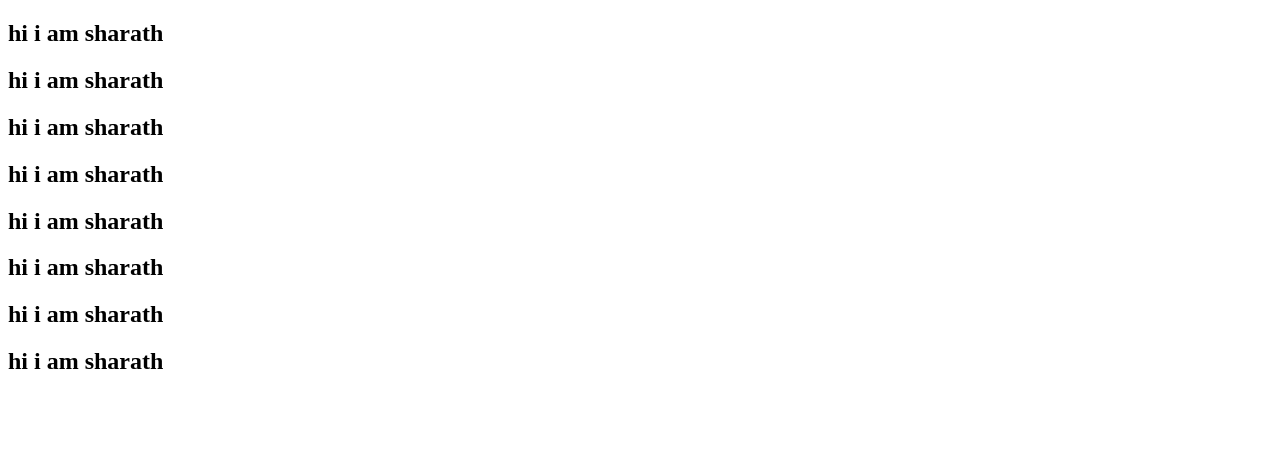
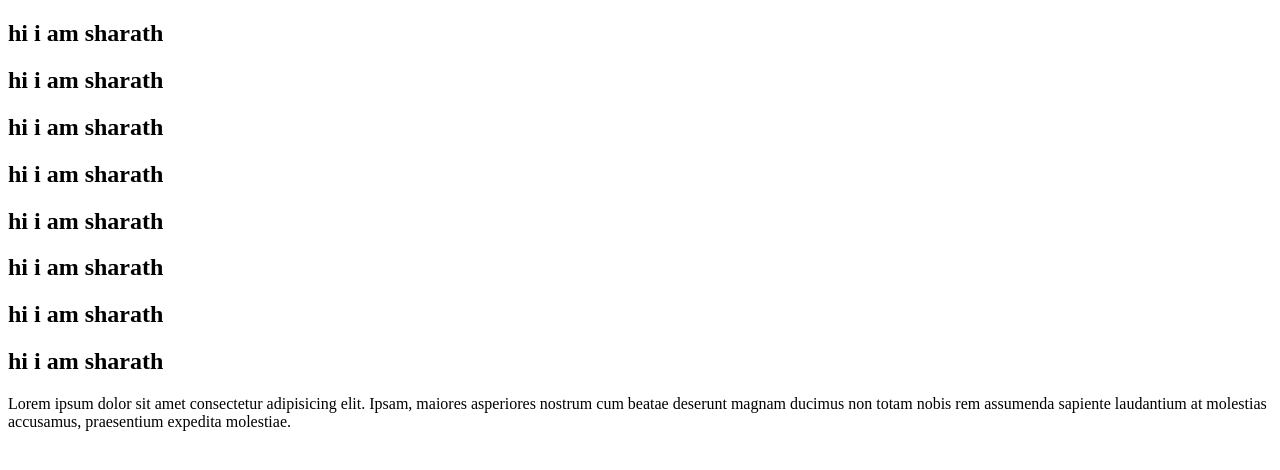
Before and after one commit to SharathSR05/SocialBook, a plain HTML site: page index.html in a window 1280 px wide. Drawn offline with Linux system fonts and the light colour scheme.

Commit message:
direct commit from br1

```diff
--- a/index.html
+++ b/index.html
@@ -14,6 +14,7 @@
       <h2>hi i am sharath</h2>
       <h2>hi i am sharath</h2>
       <h2>hi i am sharath</h2>
+      Lorem ipsum dolor sit amet consectetur adipisicing elit. Ipsam, maiores asperiores nostrum cum beatae deserunt magnam ducimus non totam nobis rem assumenda sapiente laudantium at molestias accusamus, praesentium expedita molestiae.
 
 </body>
 </html>
```
